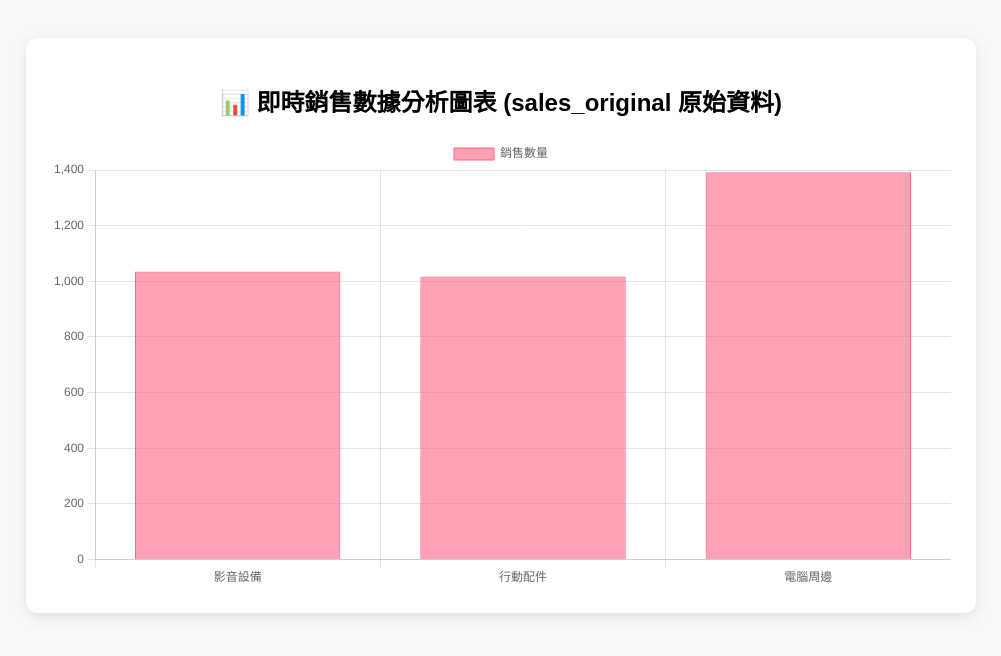
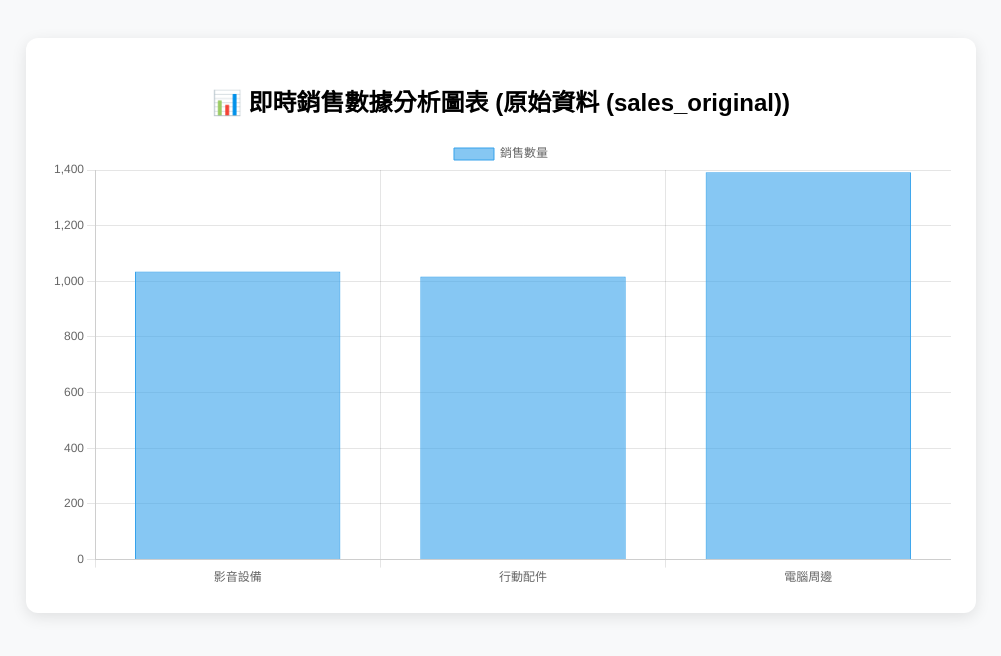
Before and after one commit to xinyu1823/rwd-dashboard, a plain HTML site: page index.html in a window 1280 px wide. Shown: the whole page, without its empty margins (139-1140 px from the left). Drawn offline with nearby package versions, Linux system fonts and the light colour scheme.

Commit message:
Updated dashboard to sales_original_300.csv

```diff
--- a/index.html
+++ b/index.html
@@ -12,7 +12,7 @@
 </head>
 <body>
     <div class="container">
-        <h2>📊 即時銷售數據分析圖表 (sales_original 原始資料)</h2>
+        <h2>📊 即時銷售數據分析圖表 (原始資料 (sales_original))</h2>
         <canvas id="myChart"></canvas>
     </div>
     <script>
@@ -24,8 +24,8 @@
                 datasets: [{
                     label: '銷售數量',
                     data: [1035, 1017, 1392],
-                    backgroundColor: 'rgba(255, 99, 132, 0.6)',
-                    borderColor: 'rgba(255, 99, 132, 1)',
+                    backgroundColor: 'rgba(54, 162, 235, 0.6)',
+                    borderColor: 'rgba(54, 162, 235, 1)',
                     borderWidth: 1
                 }]
             },
```
